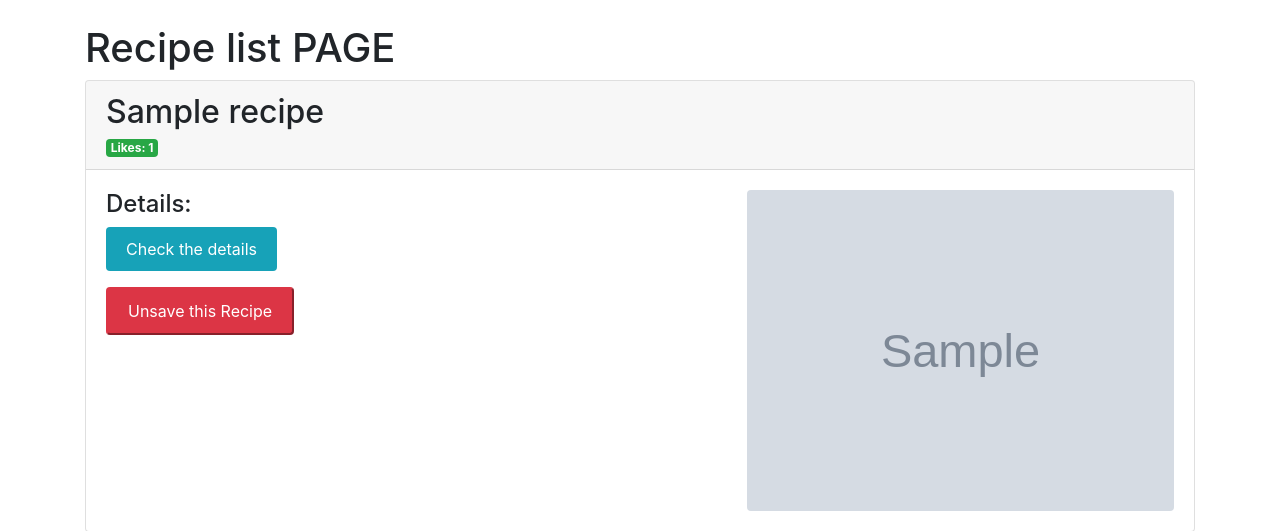
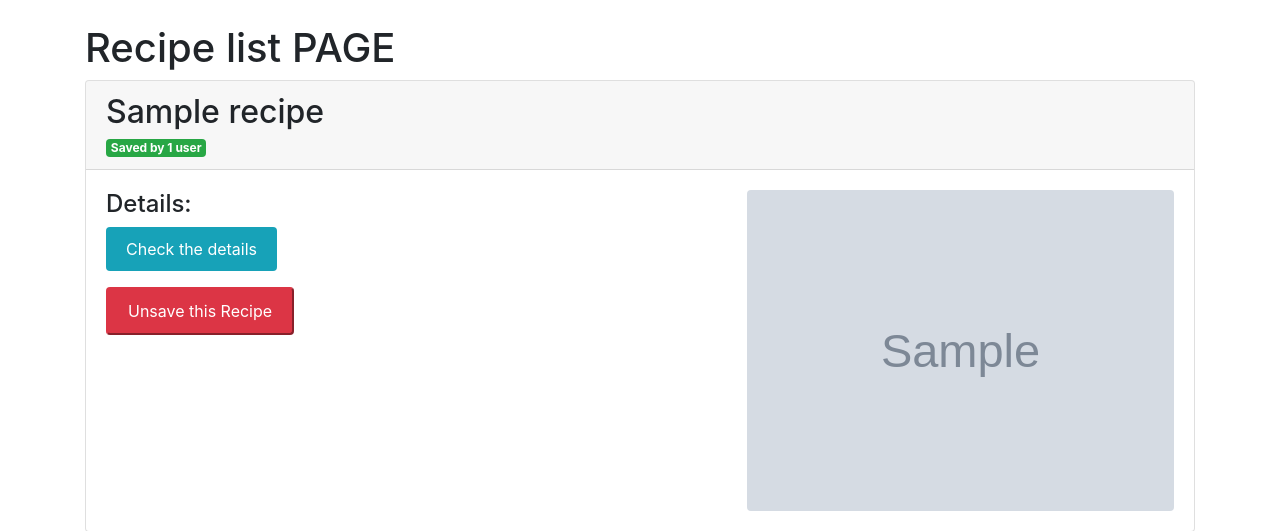
Before and after one commit to Danzigerrr/Fridge-Manager, a Django app: page /recipes/ in a window 1280 px wide. Shown: the part 56-587 px from the top of the page. Run offline with Django 4.2, Linux system fonts and the light colour scheme; a user stored in the database is signed in; tables that the repository leaves empty hold one stand-in row (values such as "Sample post"); grey boxes marked "Sample" are stand-in pictures.

Commit message:
adjusted view of saved recipes

```diff
--- a/fridgemanager/fridge/templates/recipe/recipe_saved.html
+++ b/fridgemanager/fridge/templates/recipe/recipe_saved.html
@@ -8,7 +8,13 @@
 				<div class="card">
 					<div class="card-header">
 						<strong><h2>{{ recipe.title }}</h2></strong>
-						<span class="badge badge-success float-left">Likes: {{ recipe.api_likes }}</span>
+						<span class="badge badge-success float-left">
+							{% if recipe.num_saved_users == 1 %}
+								Saved by {{ recipe.num_saved_users }} user
+							{% else %}
+								Saved by {{ recipe.num_saved_users }} users
+							{% endif %}
+						</span>
 					</div>
 					<div class="card-body">
 						<div class="recipe-container">
--- a/fridgemanager/fridge/views/recipe.py
+++ b/fridgemanager/fridge/views/recipe.py
@@ -3,11 +3,10 @@ import json
 from django.shortcuts import get_object_or_404, render, redirect
 from ..models import Recipe, Product, Fridge
 from ..api_key import api_key_value
-from django.http import HttpResponseRedirect
 from django.core.paginator import Paginator
 from django.contrib import messages
-from django.db.models import Q
 import requests
+from django.db.models import Count
 
 
 def get_recipes(products_names):
@@ -65,8 +64,7 @@ def get_recipe_from_product_list(request):
 
 
 def recipe_saved_list(request):
-    recipes = Recipe.objects.filter(saved_by=request.user)
-
+    recipes = Recipe.objects.filter(saved_by=request.user).annotate(num_saved_users=Count('saved_by'))
     context = {'recipes': recipes}
     return render(request, 'recipe/recipe_saved.html',
                   context)
@@ -87,7 +85,6 @@ def recipe_save(request):
                         api_likes=recipe_api_likes)
         recipe.save()
 
-        current_user = request.user
         recipe.saved_by.add(request.user)
 
         messages.success(request, 'Recipe saved successfully!')
```
